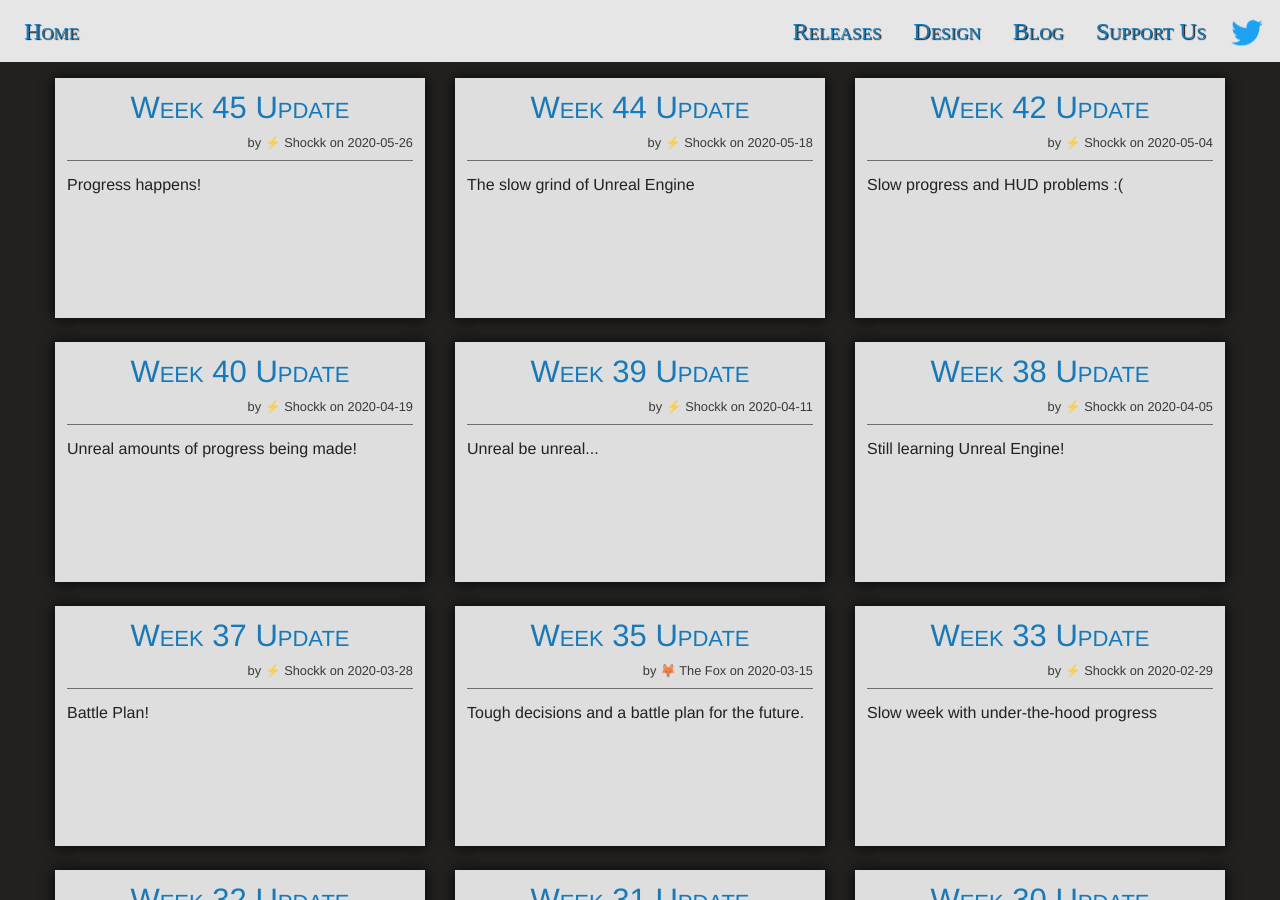
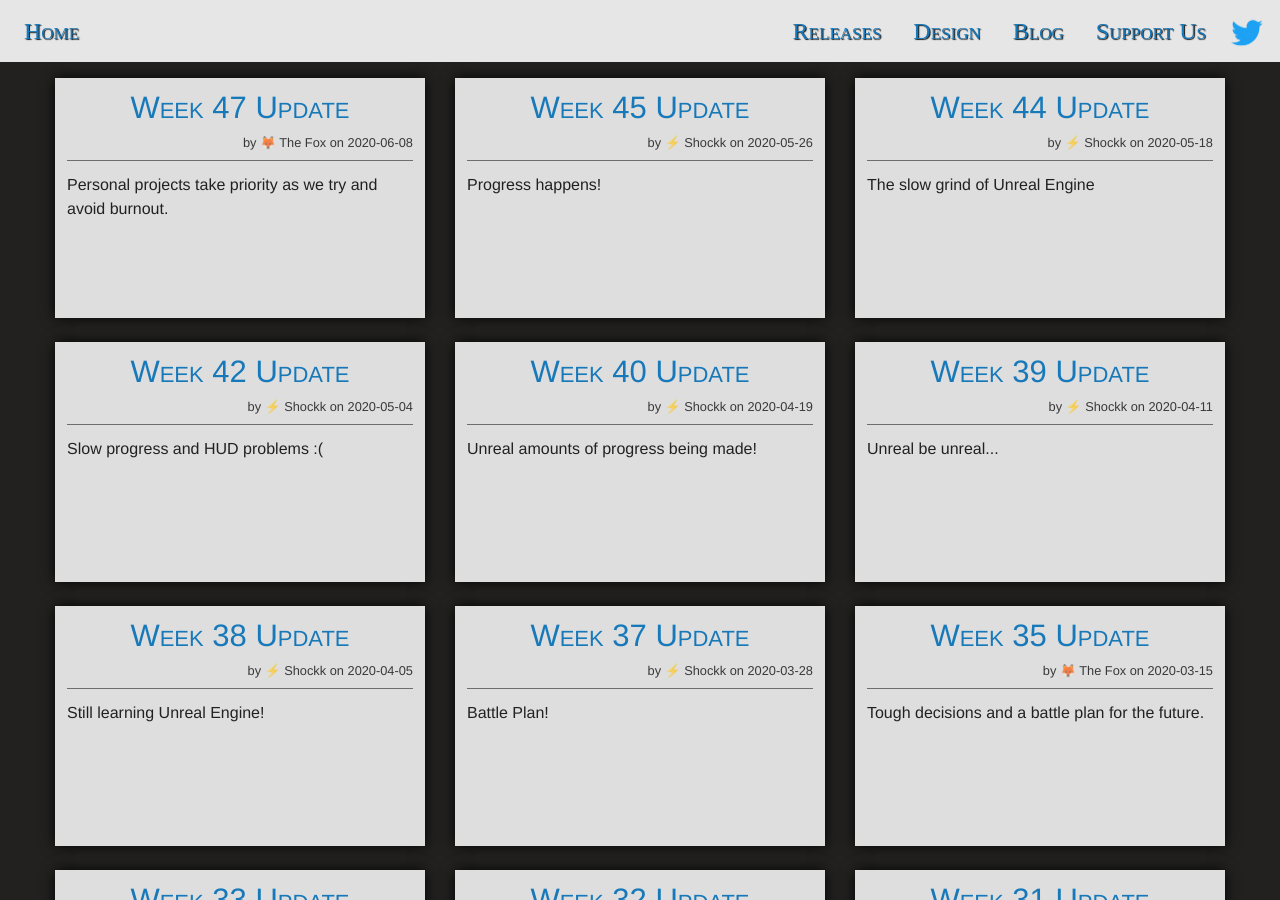
Before and after one commit to corporeality-space/web, a Jekyll site: the page built from blog.md, in a window 1280 px wide and 900 px high. Built offline with Jekyll 4.4.1, drawn with Linux system fonts in a browser that asks for light colours; nearby versions of some CDN libraries; some web fonts are replaced; library files that are not in the unit come from our copies.

Commit message:
Update 2020-06-08-01-Week-47.md
Marking as published

```diff
--- a/_posts/2020-06-08-01-Week-47.md
+++ b/_posts/2020-06-08-01-Week-47.md
@@ -1,8 +1,8 @@
 ---
 title: Week 47 Update
-category: Draft
+category: Development
 author: 🦊 The Fox
-description: As we make slow and quiet progress
+description: Personal projects take priority as we try and avoid burnout.
 ---
 
 Hello all, not much to report this week. We've largely been working on other things to keep our minds fresh and to avoid burnout. Staring at Unreal for hours or days at a time will have that effect on you...
```
